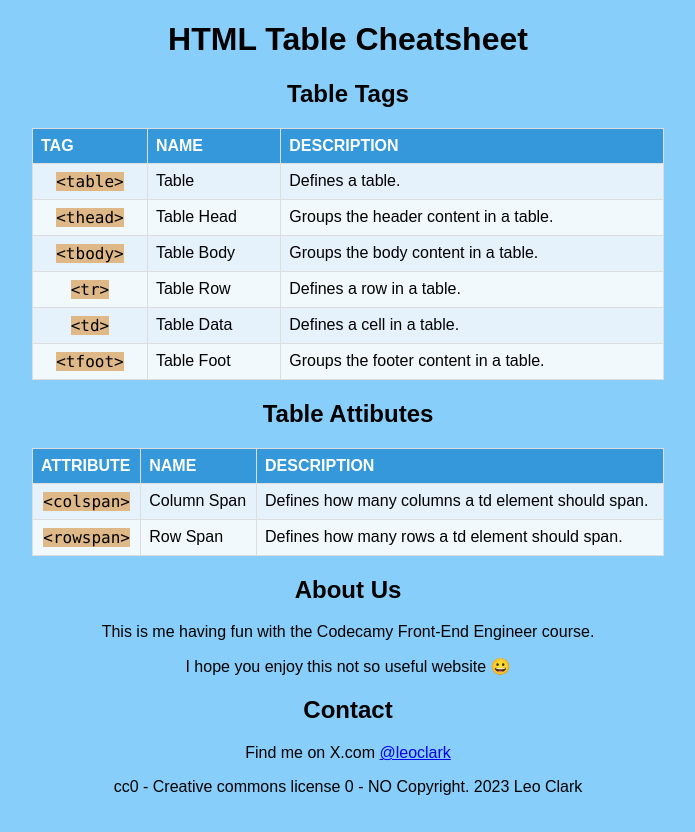
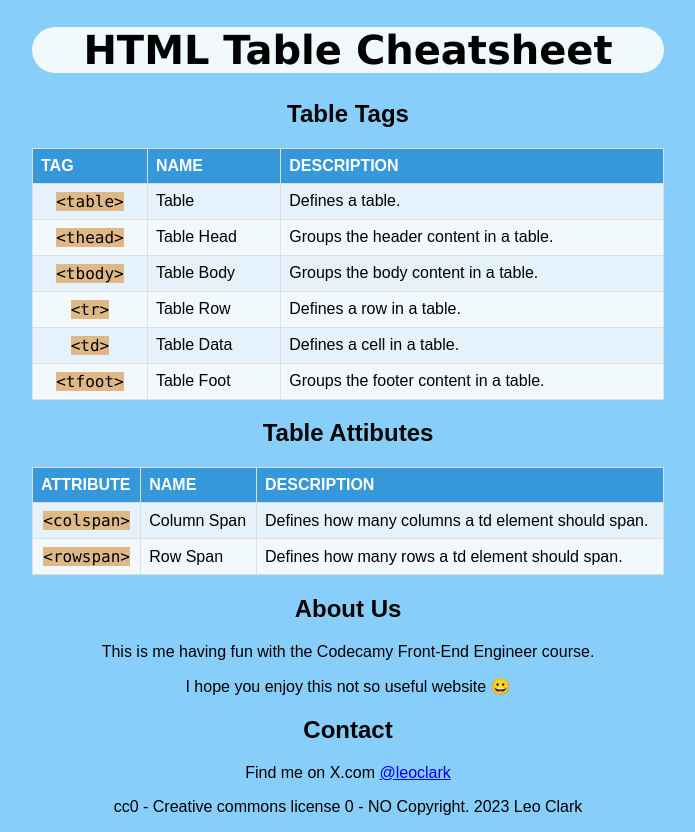
Before and after one commit to leoclarkribeiro/cheatsheet, a plain HTML site: page index.html in a window 1280 px wide. Shown: the whole page, without its empty margins (292-987 px from the left). Drawn offline with Linux system fonts and the light colour scheme.

Commit message:
First update

```diff
--- a/styles.css
+++ b/styles.css
@@ -3,6 +3,16 @@ body {
     font-family: "Gill Sans Extrabold", sans-serif;
     background-color: lightskyblue;
     text-align: center;
+}
+
+h1 {
+  font-family: Verdana, Geneva, Tahoma, sans-serif;
+  font-size: 40px;
+  background-color: #f2f9fd;
+  border-radius: 30px;
+  width: 50%;
+  margin-left: auto;
+  margin-right: auto;
 }
 
 /* Reset some default styles to make the table look cleaner */
```
